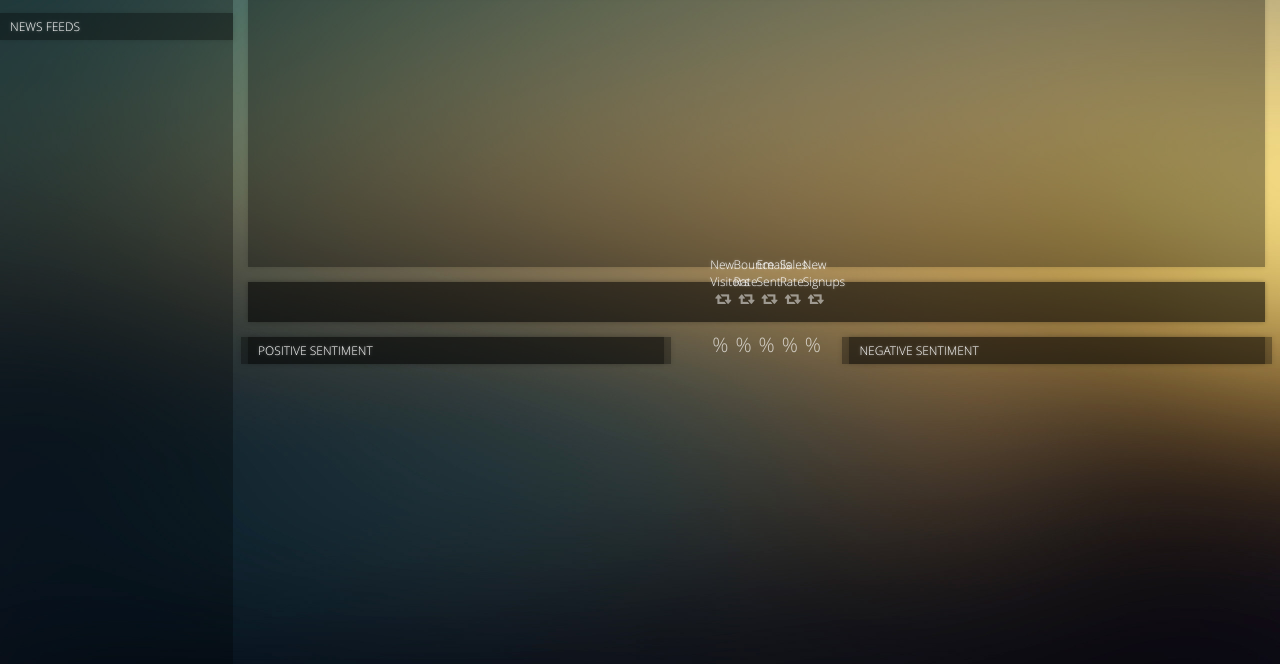
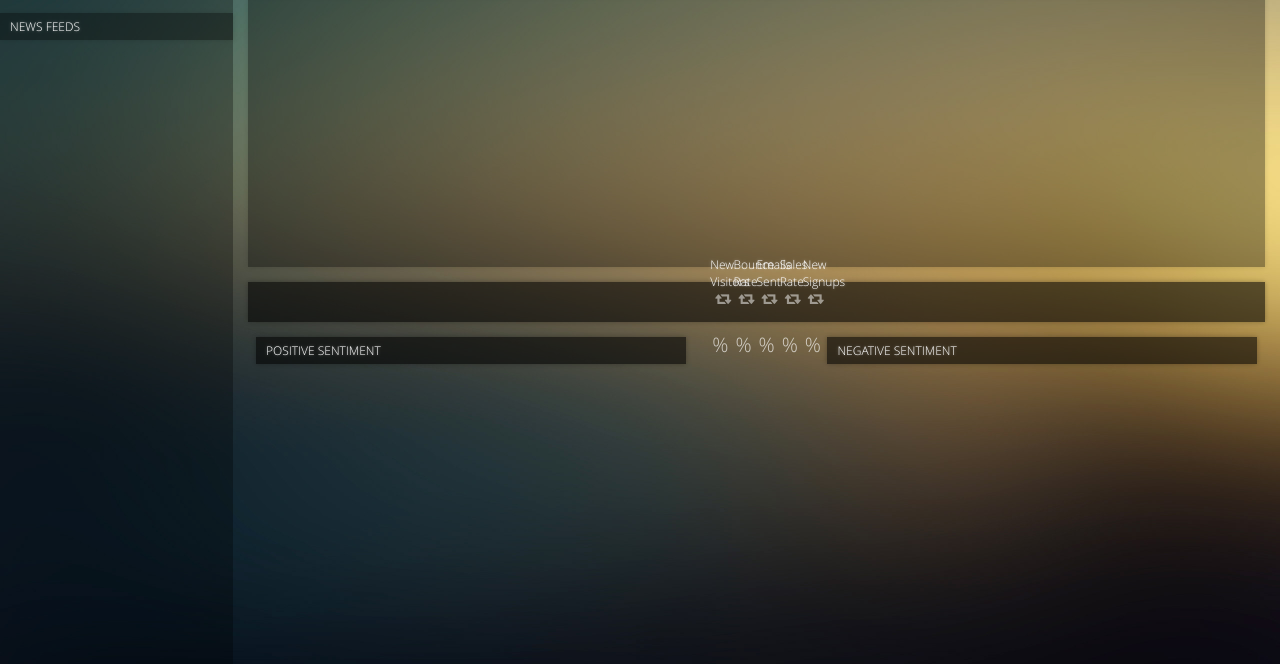
Before and after one commit to chrischris292/ShowMeTheMoney, a website: page public/index.html in a window 1280 px wide. Shown: the part 132-796 px from the top of the page. Drawn offline with Linux system fonts and the light colour scheme; no server answers.

Commit message:
finished

```diff
--- a/public/index.html
+++ b/public/index.html
@@ -299,7 +299,7 @@
                             <!--  Recent Postings -->
                             <div class="row">
                                                            <!-- USA Map -->
-                                <div class="tile col-md-5">
+                                <div class="tile col-md-5" style = "padding-left: 0px;padding-right: 0px; margin-left:15px">
                                         <h2 class="tile-title">Positive Sentiment</h2>
                                         <div class="listview narrow" id = "positiveSentiment">
 
@@ -307,7 +307,7 @@
                                         </div>
                                     </div>
 
-                                    <div class="tile col-md-5 pull-right">
+                                    <div class="tile col-md-5 pull-right" style = "padding-left: 0px;padding-right: 0px; margin-right:15px">
                                         <h2 class="tile-title">Negative Sentiment</h2>
                                         <div class="listview narrow" id = "negativeSentiment">
 
```
